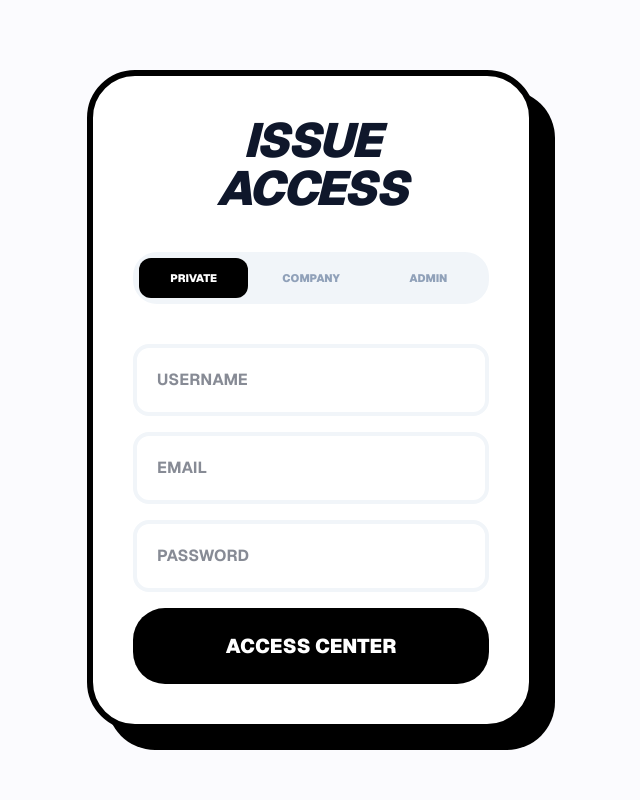
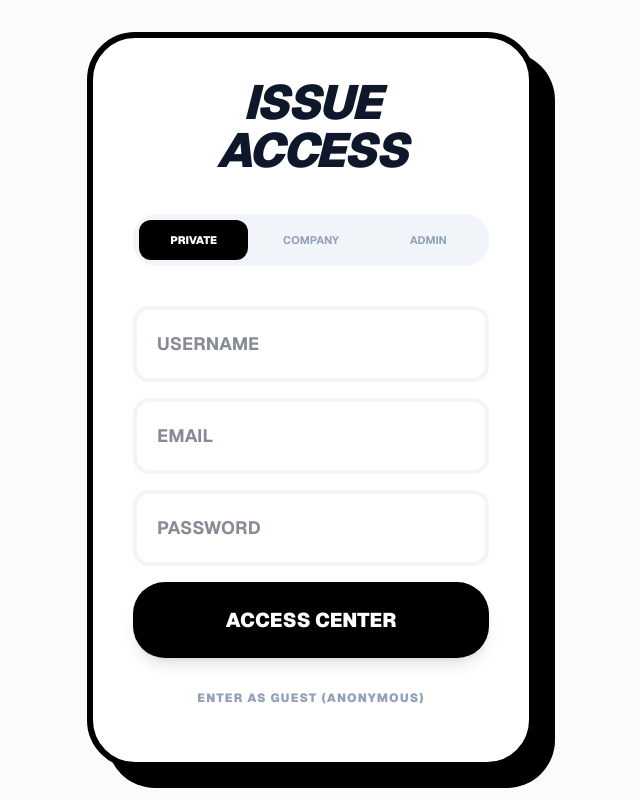
Before and after one commit to alonilibman/IssueCenter, a Next.js app: page /login in a window 1280 px wide. Shown: the whole page, without its empty margins (329-969 px from the left). Built offline with nearby package versions, Linux system fonts and the light colour scheme.

Commit message:
Refactor authentication logic and enhance UI elements for better user experience

```diff
--- a/src/app/login/page.js
+++ b/src/app/login/page.js
@@ -13,11 +13,11 @@ export default function AuthPage() {
   // States לכל סוג
   const [email, setEmail] = useState('');
   const [password, setPassword] = useState('');
-  const [username, setUsername] = useState('');     // חדש לפרטי
+  const [username, setUsername] = useState('');
   const [companyName, setCompanyName] = useState('');
   const [secretCode, setSecretCode] = useState('');
 
-  const handleLogin = async () => {
+  const handleAccess = async () => {
     setLoading(true);
     let authData = { email: '', password: '' };
     let displayName = '';
@@ -40,12 +40,12 @@ export default function AuthPage() {
       displayName = 'ADMIN';
     }
 
-    // ניסיון התחברות
-    const { error: loginError } = await supabase.auth.signInWithPassword(authData);
+    // שלב 1: ניסיון התחברות
+    const { data: signInData, error: loginError } = await supabase.auth.signInWithPassword(authData);
 
     if (loginError) {
-      // הרשמה אוטומטית אם לא קיים
-      const { error: signUpError } = await supabase.auth.signUp({
+      // שלב 2: אם החשבון לא קיים, נרשום אותו אוטומטית (Registration Logic)
+      const { data: signUpData, error: signUpError } = await supabase.auth.signUp({
         ...authData,
         options: { data: { role, display_name: displayName } }
       });
@@ -53,18 +53,26 @@ export default function AuthPage() {
       if (signUpError) {
         alert(signUpError.message);
       } else {
-        // שמירה בטבלת פרופילים
-        const { data: userData } = await supabase.auth.getUser();
-        if (userData?.user) {
-            await supabase.from('profiles').insert([
-                { id: userData.user.id, username: displayName, role: role, company_name: role === 'company' ? companyName : null }
-            ]);
+        // הוספת הפרופיל ל-DB במידה והרגע נרשם
+        if (signUpData?.user) {
+          await supabase.from('profiles').insert([
+            { id: signUpData.user.id, username: displayName, role: role, company_name: role === 'company' ? companyName : null }
+          ]);
         }
         router.push('/');
       }
     } else {
       router.push('/');
     }
+    setLoading(false);
+  };
+
+  // פונקציית כניסה כאורח
+  const handleAnonymous = async () => {
+    setLoading(true);
+    const { error } = await supabase.auth.signInAnonymously();
+    if (error) alert(error.message);
+    else router.push('/');
     setLoading(false);
   };
 
@@ -81,7 +89,7 @@ export default function AuthPage() {
             <button
               key={r}
               onClick={() => { setRole(r); setSecretCode(''); setUsername(''); setCompanyName(''); }}
-              className={`flex-1 py-3 rounded-xl text-[11px] font-black uppercase transition-all ${role === r ? 'bg-black text-white' : 'text-slate-400'}`}
+              className={`flex-1 py-3 rounded-xl text-[11px] font-black uppercase transition-all ${role === r ? 'bg-black text-white' : 'text-slate-400 hover:text-black font-bold'}`}
             >
               {r}
             </button>
@@ -90,30 +98,36 @@ export default function AuthPage() {
 
         <div className="space-y-4">
 
-          {/* מסלול פרטי: שם משתמש, אימייל, סיסמה */}
           {role === 'private' && (
             <>
-              <input className="w-full p-5 rounded-2xl border-4 border-slate-100 focus:border-black outline-none font-bold" placeholder="USERNAME" value={username} onChange={e => setUsername(e.target.value)} />
-              <input className="w-full p-5 rounded-2xl border-4 border-slate-100 focus:border-black outline-none font-bold" placeholder="EMAIL" type="email" value={email} onChange={e => setEmail(e.target.value)} />
-              <input className="w-full p-5 rounded-2xl border-4 border-slate-100 focus:border-black outline-none font-bold" placeholder="PASSWORD" type="password" value={password} onChange={e => setPassword(e.target.value)} />
+              <input className="w-full p-5 rounded-2xl border-4 border-slate-100 focus:border-black outline-none font-bold text-lg" placeholder="USERNAME" value={username} onChange={e => setUsername(e.target.value)} />
+              <input className="w-full p-5 rounded-2xl border-4 border-slate-100 focus:border-black outline-none font-bold text-lg" placeholder="EMAIL" type="email" value={email} onChange={e => setEmail(e.target.value)} />
+              <input className="w-full p-5 rounded-2xl border-4 border-slate-100 focus:border-black outline-none font-bold text-lg" placeholder="PASSWORD" type="password" value={password} onChange={e => setPassword(e.target.value)} />
             </>
           )}
 
-          {/* מסלול חברה: שם חברה, קוד סודי */}
           {role === 'company' && (
             <>
-              <input className="w-full p-5 rounded-2xl border-4 border-slate-100 focus:border-black outline-none font-bold" placeholder="COMPANY NAME" value={companyName} onChange={e => setCompanyName(e.target.value)} />
-              <input className="w-full p-5 rounded-2xl border-4 border-slate-100 focus:border-black outline-none font-bold" placeholder="SECRET CODE" type="password" value={secretCode} onChange={e => setSecretCode(e.target.value)} />
+              <input className="w-full p-5 rounded-2xl border-4 border-slate-100 focus:border-black outline-none font-bold text-lg" placeholder="COMPANY NAME" value={companyName} onChange={e => setCompanyName(e.target.value)} />
+              <input className="w-full p-5 rounded-2xl border-4 border-slate-100 focus:border-black outline-none font-bold text-lg" placeholder="SECRET CODE" type="password" value={secretCode} onChange={e => setSecretCode(e.target.value)} />
             </>
           )}
 
-          {/* מסלול אדמין: קוד סודי בלבד */}
           {role === 'admin' && (
-            <input className="w-full p-8 rounded-2xl border-4 border-red-500 focus:border-black outline-none font-black text-3xl text-center" placeholder="Enter Secret Code" type="password" value={secretCode} onChange={e => setSecretCode(e.target.value)} />
+            <input className="w-full p-8 rounded-2xl border-4 border-red-500 focus:border-black outline-none font-black text-3xl text-center placeholder:text-red-200" placeholder="Enter Secret Code" type="password" value={secretCode} onChange={e => setSecretCode(e.target.value)} />
           )}
 
-          <button onClick={handleLogin} disabled={loading} className="w-full py-6 bg-black text-white rounded-[2rem] font-black text-xl hover:bg-emerald-500 transition-all active:scale-95">
+          <button onClick={handleAccess} disabled={loading} className="w-full py-6 bg-black text-white rounded-[2rem] font-black text-xl hover:bg-emerald-500 transition-all active:scale-95 shadow-lg">
             {loading ? 'WAIT...' : 'ACCESS CENTER'}
+          </button>
+
+          {/* כפתור אורח שביקשת להחזיר */}
+          <button
+            onClick={handleAnonymous}
+            disabled={loading}
+            className="w-full py-4 text-slate-400 font-black text-xs uppercase tracking-widest hover:text-black transition-all"
+          >
+            Enter as Guest (Anonymous)
           </button>
         </div>
       </div>
```
